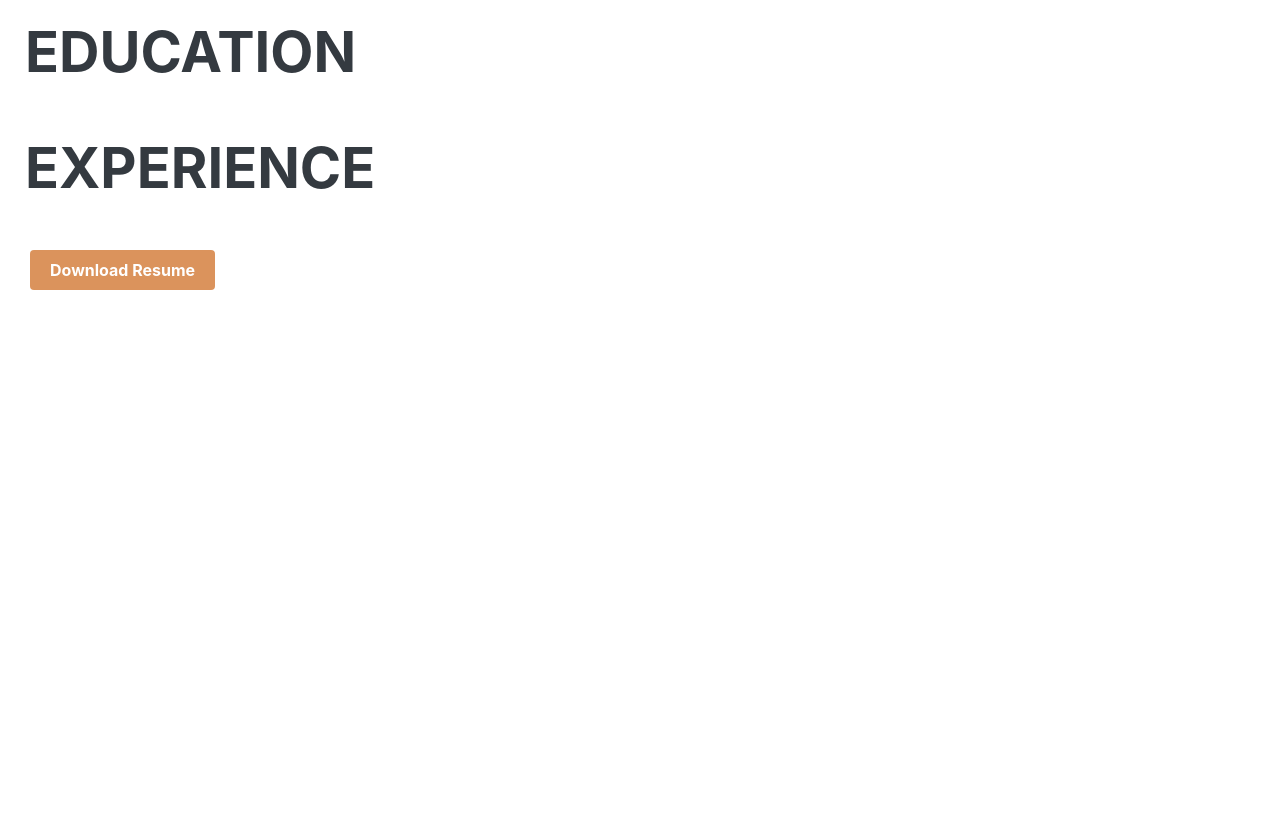
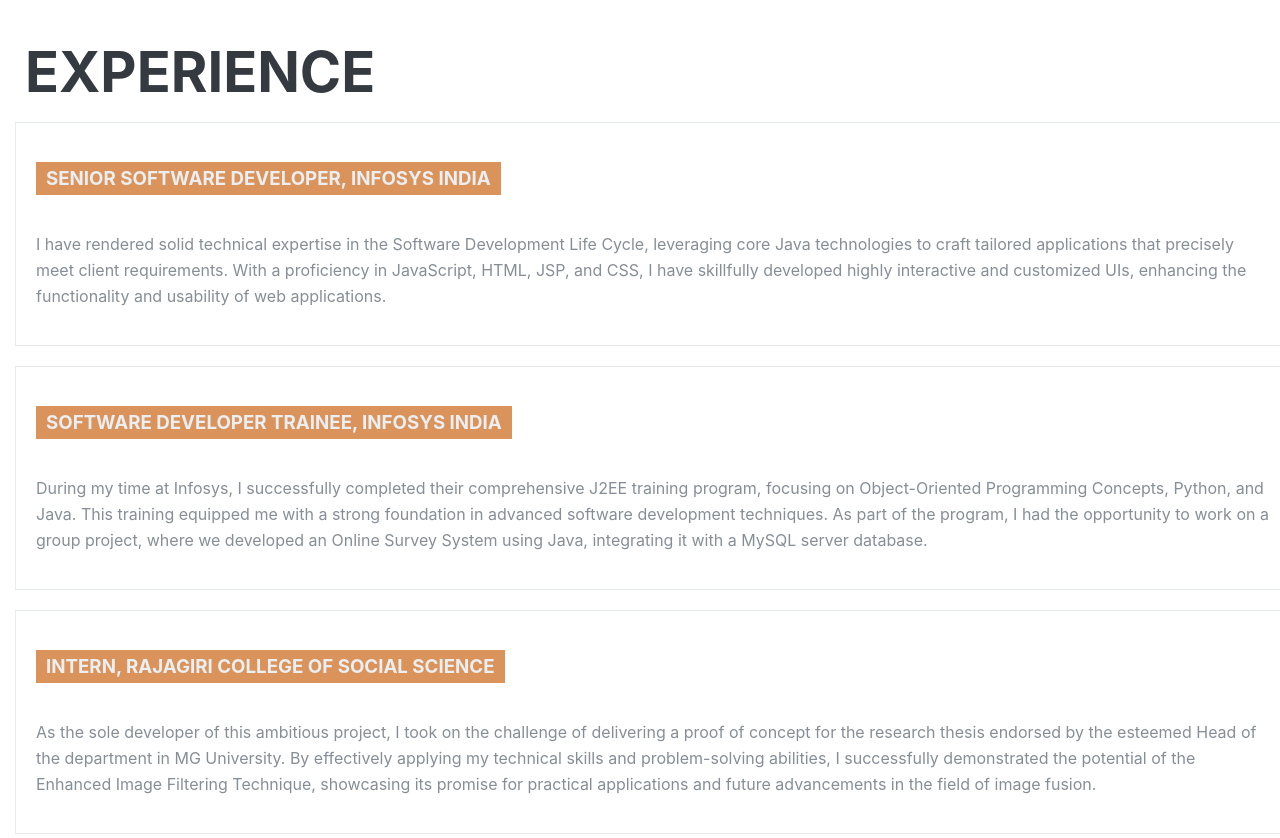
Before and after one commit to Anju0806/portfolio-react, a React app: page / in a window 1280 px wide. Shown: the part 1560-2398 px from the top of the page. Before the commit the page ends 1898 px from the top, so only its background shows below. Built offline with nearby package versions, Linux system fonts and the light colour scheme.

Commit message:
adding experience section

```diff
--- a/src/components/NavBar/NavBar.js
+++ b/src/components/NavBar/NavBar.js
@@ -21,6 +21,12 @@
           <Link to={{ pathname: "/recentworks" }} >
           Recent Works
           </Link>
+          <Link to={{ pathname: "/Education" }}>
+            Education
+          </Link>
+          <Link to={{ pathname: "/Experience" }}>
+            Experience
+          </Link>
           <Link to={{ pathname: "/resume" }}>
             Resume
           </Link>
--- a/src/components/SideBar/SideBar.js
+++ b/src/components/SideBar/SideBar.js
@@ -15,11 +15,18 @@
                    <Link to={{ pathname: "/recentworks" }}>Recent Works</Link>
                </div>
                <div className="SidebarItem">
+                   <Link to={{ pathname: "/resume" }}>Education</Link>
+               </div>
+               <div className="SidebarItem">
+                   <Link to={{ pathname: "/resume" }}>Experience</Link>
+               </div>
+               <div className="SidebarItem">
                    <Link to={{ pathname: "/resume" }}>Resume</Link>
                </div>
                <div className="SidebarItem">
                    <Link to={{ pathname: "/contact" }}>Contact</Link>
                </div>
+
            </div>
        </div>
    );
--- a/src/pages/App/AboutMe.css
+++ b/src/pages/App/AboutMe.css
@@ -41,7 +41,7 @@
   }
   .AboutMe p{
       padding-top: 2rem;
-      color: #868e96;
+      color: #787f87;
       line-height: 1.6;
       font-weight: 700;
       margin-bottom: 1rem;
--- a/src/pages/App/AllSection.js
+++ b/src/pages/App/AllSection.js
@@ -12,8 +12,8 @@
       <left>
         <AboutMe /> {/* Render the AboutMe component here */}
         <PortFolio /> {/* Render the PotFolio component here */}
-        <Education /> {/* Render the Education component here */}
         <Experience /> {/* Render the Experience component here */}
+       {/*  <Education /> */} {/* Render the Education component here */}
         <Resume /> {/* Render the Resume component here */}
       </left>
     </div>
--- a/src/pages/App/Education.js
+++ b/src/pages/App/Education.js
@@ -1,6 +1,7 @@
 // Resume.js
 import React from 'react';
 import "./Education.css";
+import ProjectData from "./ProjectData"; // Import the ProjectData array
 
 function Resume() {
     return (
--- a/src/pages/App/Experience.css
+++ b/src/pages/App/Experience.css
@@ -1,9 +1,62 @@
-.Experience h2 {
+.Experience {
+    /* Add styles for the portfolio section container */
+    display: flex;
+    flex-wrap: wrap;
+    justify-content: space-between;
+    /* Center the content horizontally */
+    margin-top: 20px;
+    /* Add some top margin */
+    margin-bottom: 3rem !important;
+  }
+
+  .Experience h2 {
     /* Styles for the section heading */
     margin-left: 10px;
     font-size: 3.5rem;
     font-weight: 700;
     text-transform: uppercase;
     color: #343a40;
-    margin-bottom: 3rem!important;
+    margin-bottom: 1rem; /* Add some bottom margin for the section heading */
   }
+
+  .Experience .ExperienceData {
+    /* Add styles for each application container */
+    width: 100%; /* Set the width to 100% of the container */
+    padding: 20px; /* Add padding around the application content */
+    border: 1px solid #e9ecef; /* Add a border around the application */
+    margin-bottom: 20px; /* Add some margin between applications */
+    display: flex;
+    flex-direction: column;
+  }
+
+  .ExperienceData h3 {
+
+    margin-bottom: 10px;
+    /* color: white; */
+    background-color: #db935c;
+    padding: 5px 10px;
+    /* width: auto; */
+    position: absolute;
+    /* Styles for the job title */
+    font-weight: 700;
+    text-transform: uppercase;
+    color: #eceff1;
+    /* Add some bottom margin for the job title */
+  }
+
+  .ExperienceData h4 {
+    /* Styles for the time frame */
+    font-weight: 700;
+    text-transform: uppercase;
+    color: #343a40;
+    margin-bottom: 1rem; /* Add some bottom margin for the time frame */
+  }
+
+  .ExperienceData p {
+    /* Styles for the job description */
+    padding-top: 1rem;
+    color: #868e96;
+    line-height: 1.6;
+    font-weight: 400;
+    margin-bottom: 1rem;
+  }
--- a/src/pages/App/Experience.js
+++ b/src/pages/App/Experience.js
@@ -1,14 +1,23 @@
 // Resume.js
 import React from 'react';
 import "./Experience.css";
+import ExperienceData from "./ExperienceData"; // Import the ExperienceData array
 
-function Resume() {
+function Experience() {
     return (
         <div id="ExperienceId" className="Experience">
             {/* adding Experience with id ExperienceId */}
             <h2>Experience</h2>
+            {ExperienceData.map((app, index) => (
+                <div key={index} className="ExperienceData">
+
+                        <h3>{app.title} </h3>
+                        <h4>{app.timeFrame} </h4>
+                        <p>{app.data} </p>
+
+                </div>
+            ))}
         </div>
     );
 }
-
-export default Resume;
+export default Experience;
--- /dev/null
+++ b/src/pages/App/ExperienceData.js
@@ -0,0 +1,23 @@
+// ExperienceData.js
+
+const ExperienceData = [
+    {
+      title: "SENIOR SOFTWARE DEVELOPER, INFOSYS INDIA",
+      timeFrame: "JAN 2017 - JAN 2021",
+      data: "I have rendered solid technical expertise in the Software Development Life Cycle, leveraging core Java technologies to craft tailored applications that precisely meet client requirements. With a proficiency in JavaScript, HTML, JSP, and CSS, I have skillfully developed highly interactive and customized UIs, enhancing the functionality and usability of web applications. ",
+    },
+    {
+      title: "SOFTWARE DEVELOPER TRAINEE, INFOSYS INDIA",
+      timeFrame: "JAN 2017 - JULY 2017",
+      data:"During my time at Infosys, I successfully completed their comprehensive J2EE training program, focusing on Object-Oriented Programming Concepts, Python, and Java. This training equipped me with a strong foundation in advanced software development techniques. As part of the program, I had the opportunity to work on a group project, where we developed an Online Survey System using Java, integrating it with a MySQL server database."
+    },
+
+    {
+      title: "INTERN, RAJAGIRI COLLEGE OF SOCIAL SCIENCE",
+      timeFrame: "MAY 2016 - NOV 2016",
+      data: "As the sole developer of this ambitious project, I took on the challenge of delivering a proof of concept for the research thesis endorsed by the esteemed Head of the department in MG University. By effectively applying my technical skills and problem-solving abilities, I successfully demonstrated the potential of the Enhanced Image Filtering Technique, showcasing its promise for practical applications and future advancements in the field of image fusion.",
+    },
+
+  ];
+
+  export default ExperienceData;
--- a/src/pages/App/PortFolio.css
+++ b/src/pages/App/PortFolio.css
@@ -34,15 +34,16 @@
   padding: 5px 10px; /* Add padding to the title container */
   width: auto; /* Set the width of the title container to 100% of the parent container */
   position: absolute; /* Set the position to absolute for positioning on top of the image */
-    bottom: 10px; /* Position the title container at the top of the image */
+  bottom: 10px; /* Position the title container at the bottom of the image */
   left: 0; /* Position the title container at the left of the image */
   transform: translateY(-50%); /* Center the title container vertically with transform */
   z-index: 1; /* Set a higher z-index to place the title container above the image */
 }
 
 .application h3:hover {
-    /* Apply the hover effect */
+  /* Apply the hover effect to the title */
   background-color: #cd5a02; /* Change the background color on hover */
+  cursor: pointer; /* Show pointer cursor on hover */
 }
 
 .application img {
@@ -53,9 +54,16 @@
   object-fit: cover; /* Maintain aspect ratio and crop the image if needed */
   z-index: 0;
   transition: transform 0.3s ease; /* Add a transition for smooth effect */
+}
 
+.application img:hover {
+  /* Apply the hover effect to the image */
+  transform: scale(1.1); /* Increase the size of the image on hover */
+  cursor: pointer; /* Show pointer cursor on hover */
 }
-  .application img:hover {
-    /* Apply the hover effect */
-    transform: scale(1.1); /* Increase the size of the image on hover */
+
+.application a.github-link:hover {
+  /* Apply the hover effect to the GitHub link */
+  color: #cd5a02; /* Change the link color on hover */
+  cursor: pointer; /* Show pointer cursor on hover */
 }
```
Also changed, not shown: src/pages/App/EducationData.js (added, +49 -0 lines), src/pages/App/PortFolio.js (line endings or trailing spaces). Lines whose indentation alone changed are shown as unchanged.
